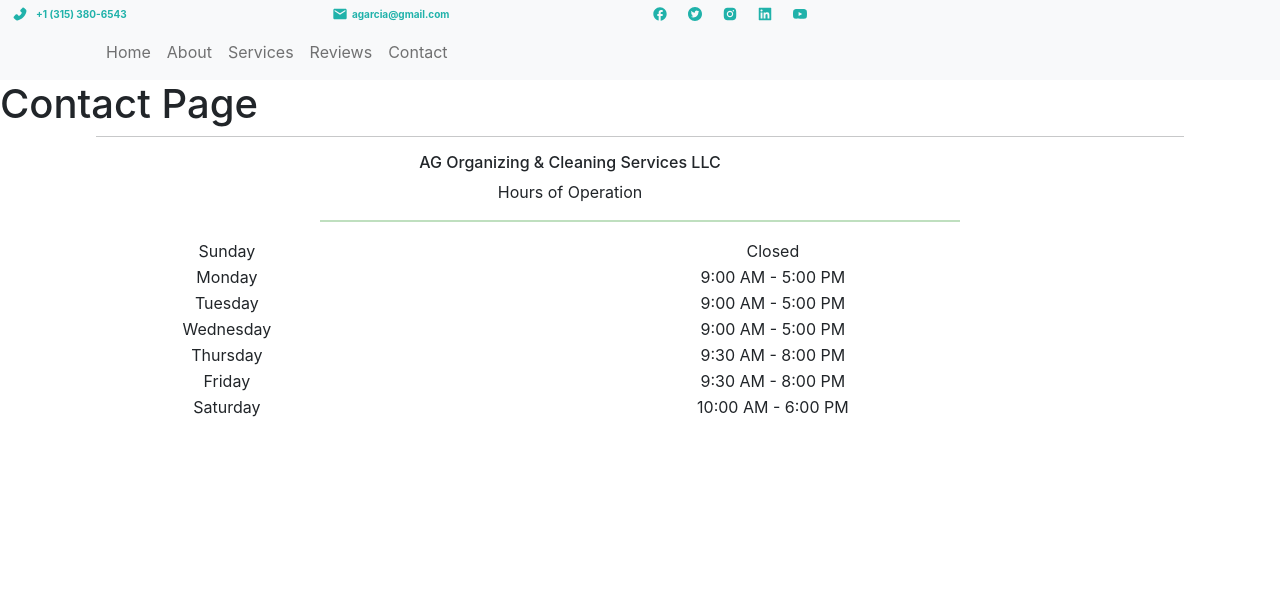
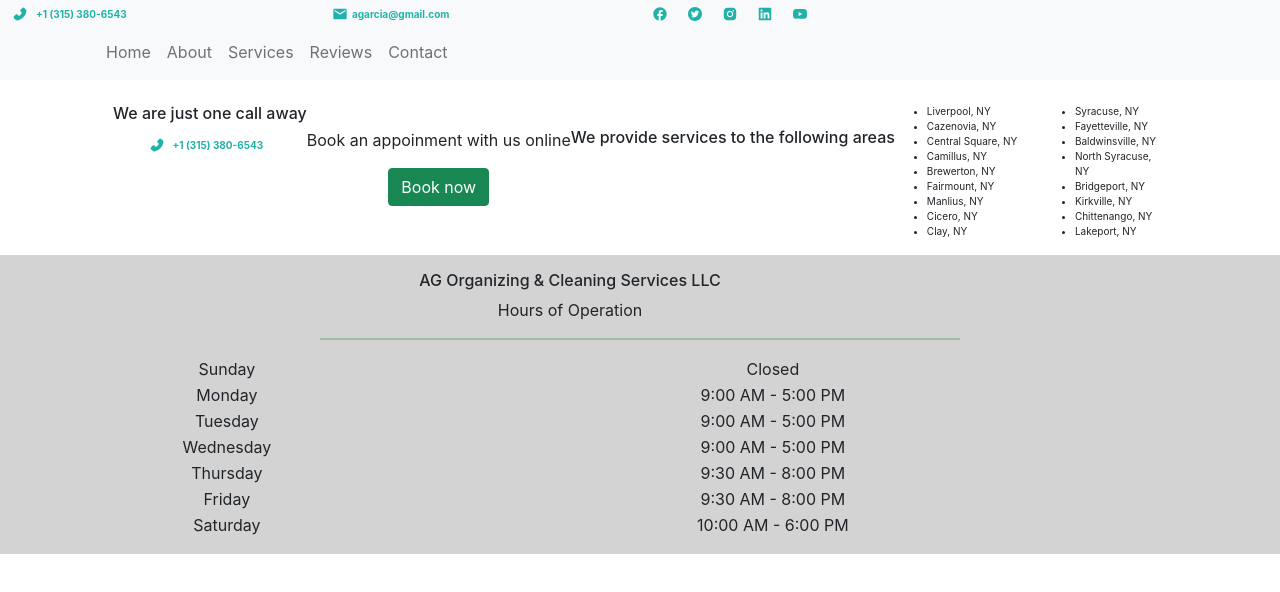
Before and after one commit to julioPlaceres/ag_cleaning_services, a React (Create React App) app: page /contact in a window 1280 px wide. Shown: the top 592 px of the page. Built offline with nearby package versions, Linux system fonts and the light colour scheme.

Commit message:
Added contact information on services locations and began to style footer

```diff
--- a/src/components/Contact-Section/Contact-Section.js
+++ b/src/components/Contact-Section/Contact-Section.js
@@ -5,13 +5,9 @@ import Row from "react-bootstrap/Row";
 
 const ContactSection = () => {
   return (
-    <Container fluid>
-      <Row className="sepration-lines">
-        <hr style={{ width: "85%" }} />
-      </Row>
-
+    <Container fluid style={{ background: "lightgray" }}>
       <Row className="titles container">
-        <h6>AG Organizing &amp; Cleaning Services LLC</h6>
+        <h6 className="mt-3">AG Organizing &amp; Cleaning Services LLC</h6>
       </Row>
 
       <Row className="titles container">
--- a/src/pages/Contact.js
+++ b/src/pages/Contact.js
@@ -1,7 +1,62 @@
+import Phone from "../components/Link-Icons/Phone";
+import Button from "react-bootstrap/Button";
+import Container from "react-bootstrap/Container";
+import Row from "react-bootstrap/Row";
+import Col from "react-bootstrap/Col";
+import "./Pages.css";
+
 function Contact() {
   return (
     <>
-      <h1>Contact Page</h1>
+      <Container className="mt-4 container">
+        <Row className="mb-4">
+          <Col style={{ textAlign: "center" }}>
+            <h6>We are just one call away</h6>
+            <Phone />
+          </Col>
+        </Row>
+
+        <Row className="mt-4" style={{ textAlign: "center" }}>
+          <Col>
+            <p>Book an appoinment with us online</p>
+            <Button variant="success">Book now</Button>
+          </Col>
+        </Row>
+
+        <Row className="mt-4">
+          <Col>
+            <h6>We provide services to the following areas</h6>
+          </Col>
+        </Row>
+
+        <Row className="locations">
+          <Col>
+            <ul>
+              <li>Liverpool, NY</li>
+              <li>Cazenovia, NY</li>
+              <li>Central Square, NY</li>
+              <li>Camillus, NY</li>
+              <li>Brewerton, NY</li>
+              <li>Fairmount, NY</li>
+              <li>Manlius, NY</li>
+              <li>Cicero, NY</li>
+              <li>Clay, NY</li>
+            </ul>
+          </Col>
+          <Col>
+            <ul>
+              <li>Syracuse, NY</li>
+              <li>Fayetteville, NY</li>
+              <li>Baldwinsville, NY</li>
+              <li>North Syracuse, NY</li>
+              <li>Bridgeport, NY</li>
+              <li>Kirkville, NY</li>
+              <li>Chittenango, NY</li>
+              <li>Lakeport, NY</li>
+            </ul>
+          </Col>
+        </Row>
+      </Container>
     </>
   );
 }
--- /dev/null
+++ b/src/pages/Pages.css
@@ -0,0 +1,10 @@
+.container{
+    display: flex;
+    flex-direction: row;
+    flex-wrap: nowrap;
+    justify-content: center;
+}
+
+.locations{
+    font-size: x-small;
+}
```
Also changed, not shown: src/components/Card/Card-Services.js (+18 -11 lines). Lines whose indentation alone changed are shown as unchanged.
